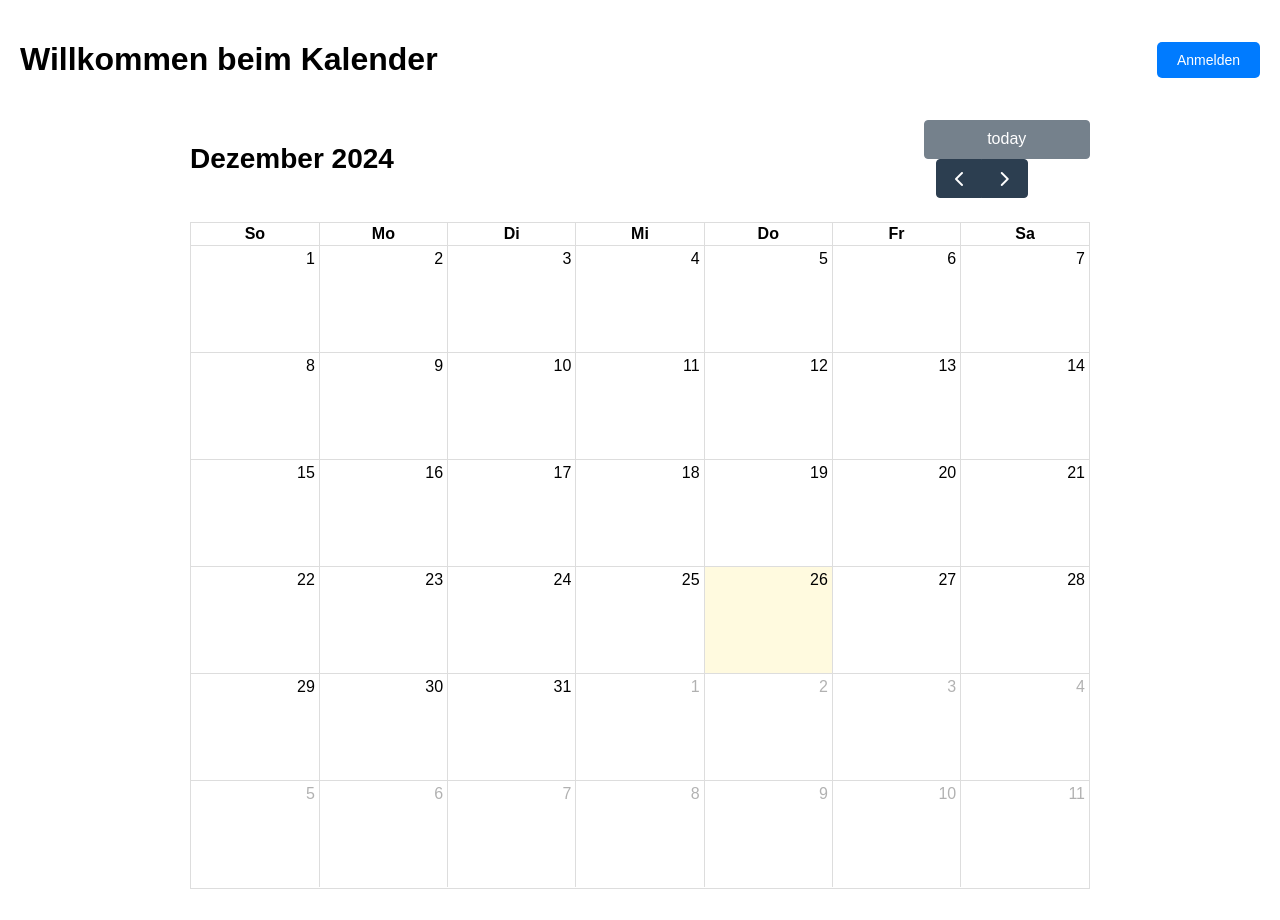
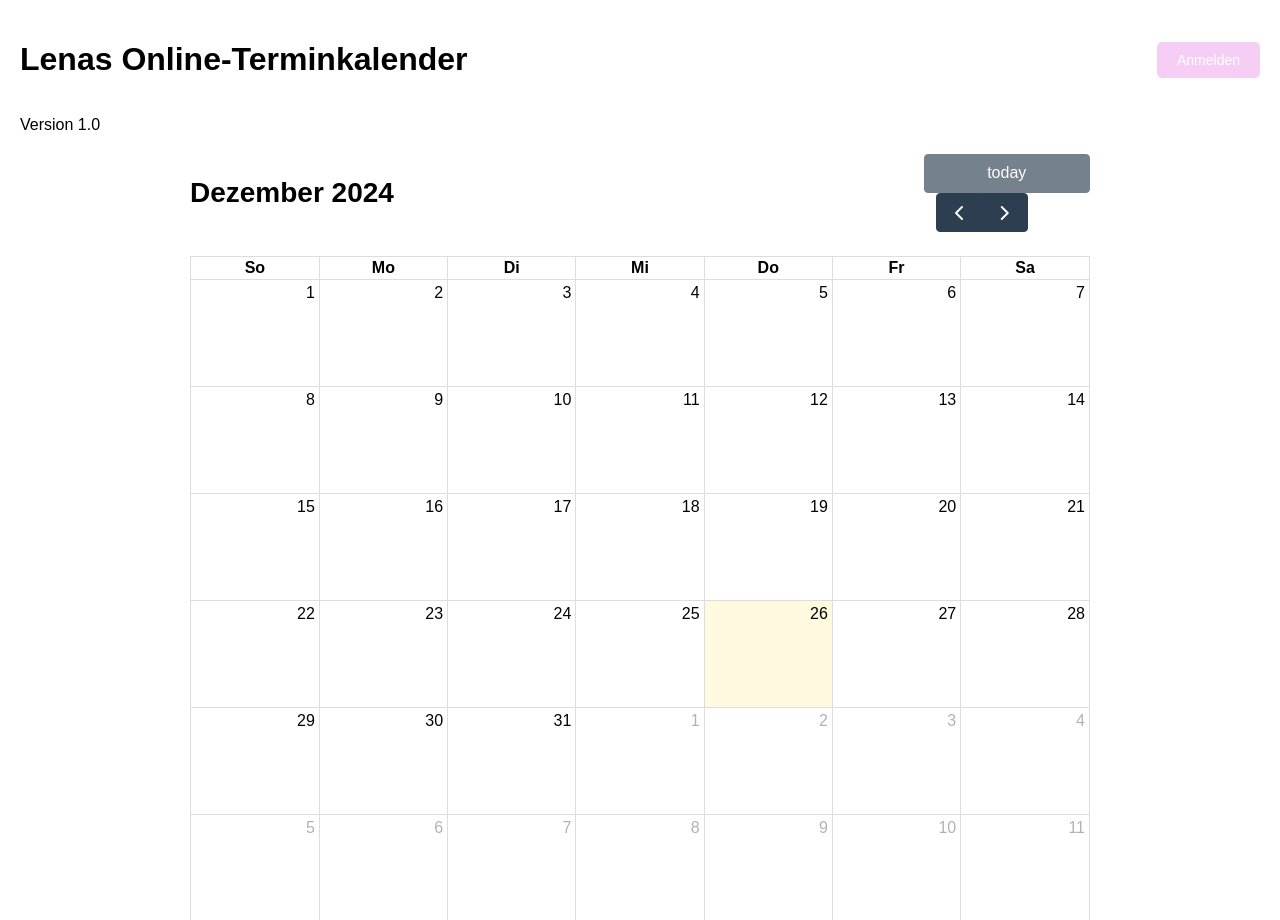
Before and after one commit to batu1010/appointment-calendar, a Flask app: page / in a window 1280 px wide. Shown: the top 920 px of the page. Before the commit the page ends 889 px from the top, so only its background shows below. Run offline with Flask 3, Linux system fonts and the light colour scheme; data that the repository does not hold is empty.

Commit message:
changing colours

```diff
--- a/templates/calendar.html
+++ b/templates/calendar.html
@@ -17,7 +17,7 @@
             align-items: center;
         }
         .button {
-            background-color: #007bff;
+            background-color: #F6CEF5;
             color: white;
             border: none;
             padding: 10px 20px;
@@ -66,11 +66,17 @@
             <h1>Willkommen, {{ username }}!</h1>
             <a href="/logout" class="button">Abmelden</a>
         {% else %}
-            <h1>Willkommen beim Kalender</h1>
+            <h1>Lenas Online-Terminkalender</h1>
             <div>
                 <a href="/login" class="button">Anmelden</a>
             </div>
         {% endif %}
+
+    </div>
+
+    <!-- Footer -->
+    <div class="footer">
+    <p>Version 1.0</p>
     </div>
 
     <!-- Kalender -->
--- a/templates/register.html
+++ b/templates/register.html
@@ -35,7 +35,7 @@
         button {
             width: 100%;
             padding: 10px;
-            background-color: #28a745;
+            background-color: #FE2EC8;
             color: white;
             border: none;
             border-radius: 5px;
```
Also changed, not shown: static/styles.css (+16 -2 lines), templates/login.html (+4 -4 lines).
